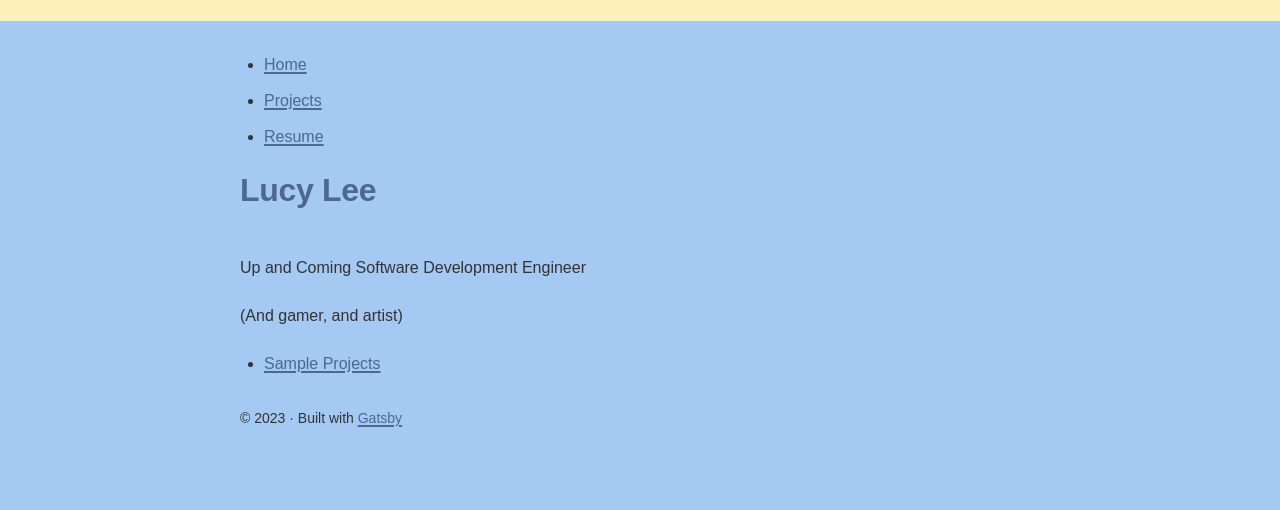
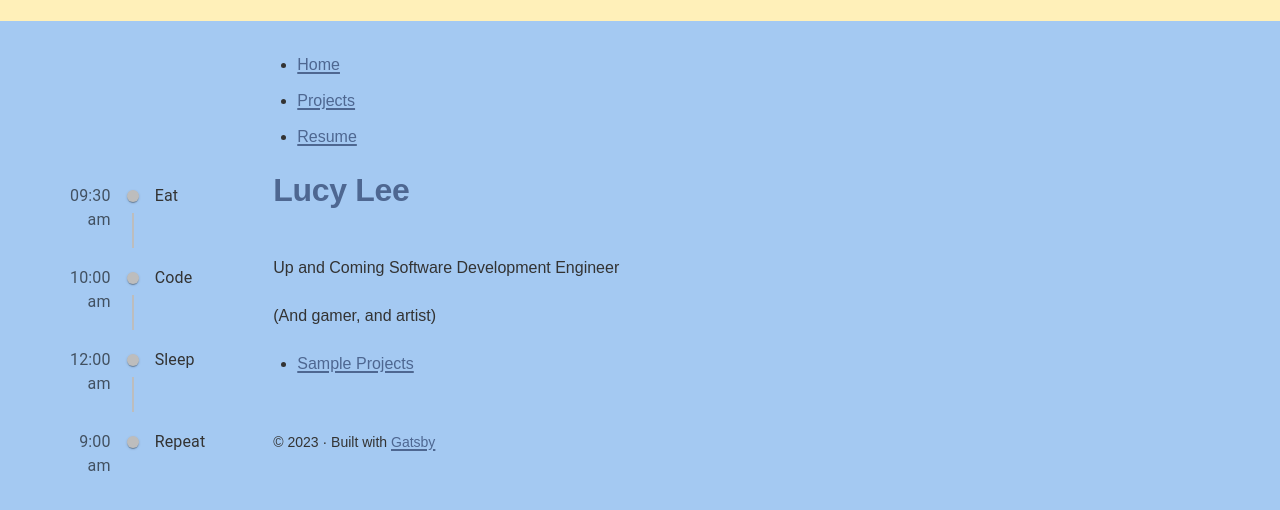
Before and after one commit to lucylee-412/portfolio, a Gatsby site: page / in a window 1280 px wide. Shown: the part 48-558 px from the top of the page. Built offline with nearby package versions, Linux system fonts and the light colour scheme; Gatsby itself is replaced by a stand-in of ours.

Commit message:
CSS changes to position timeline on lefthand side

```diff
--- a/src/components/layout.css
+++ b/src/components/layout.css
@@ -40,6 +40,7 @@ body {
   -moz-osx-font-smoothing: grayscale;
   -webkit-font-smoothing: antialiased;
   background-color: rgb(164,201,242);
+  /* background-color: #FAF9F6; */
   color: var(--color-text);
   font-family: sans-serif;
   font-family: var(--font-sans);
--- a/src/components/layout.js
+++ b/src/components/layout.js
@@ -10,6 +10,7 @@ import PropTypes from "prop-types";
 import { useStaticQuery, graphql, Link } from "gatsby";
 
 import Header from "./header";
+import ProjectTimeline from "./timeline";
 import "./layout.css";
 import {
   container,
@@ -33,9 +34,11 @@ const Layout = ({ pageTitle, children }) => {
   return (
     <>
       <Header siteTitle={data.site.siteMetadata?.title || `Title`} />
+      <ProjectTimeline />
       <div
         className={container}
         style={{
+          display: `inline-block`,
           margin: `0 auto`,
           maxWidth: `var(--size-content)`,
           padding: `var(--size-gutter)`,
@@ -48,8 +51,14 @@ const Layout = ({ pageTitle, children }) => {
             <li className={navLinkItem}><Link to="/resume" className={navLinkText}>Resume</Link></li>
           </ul>
         </nav>
-        <main>
+
+        <main
+          style={{
+            display: `inline-block`
+          }}
+        >
           <h1 className={heading}>{pageTitle}</h1>
+
           {children}
         </main>
         <footer
```
